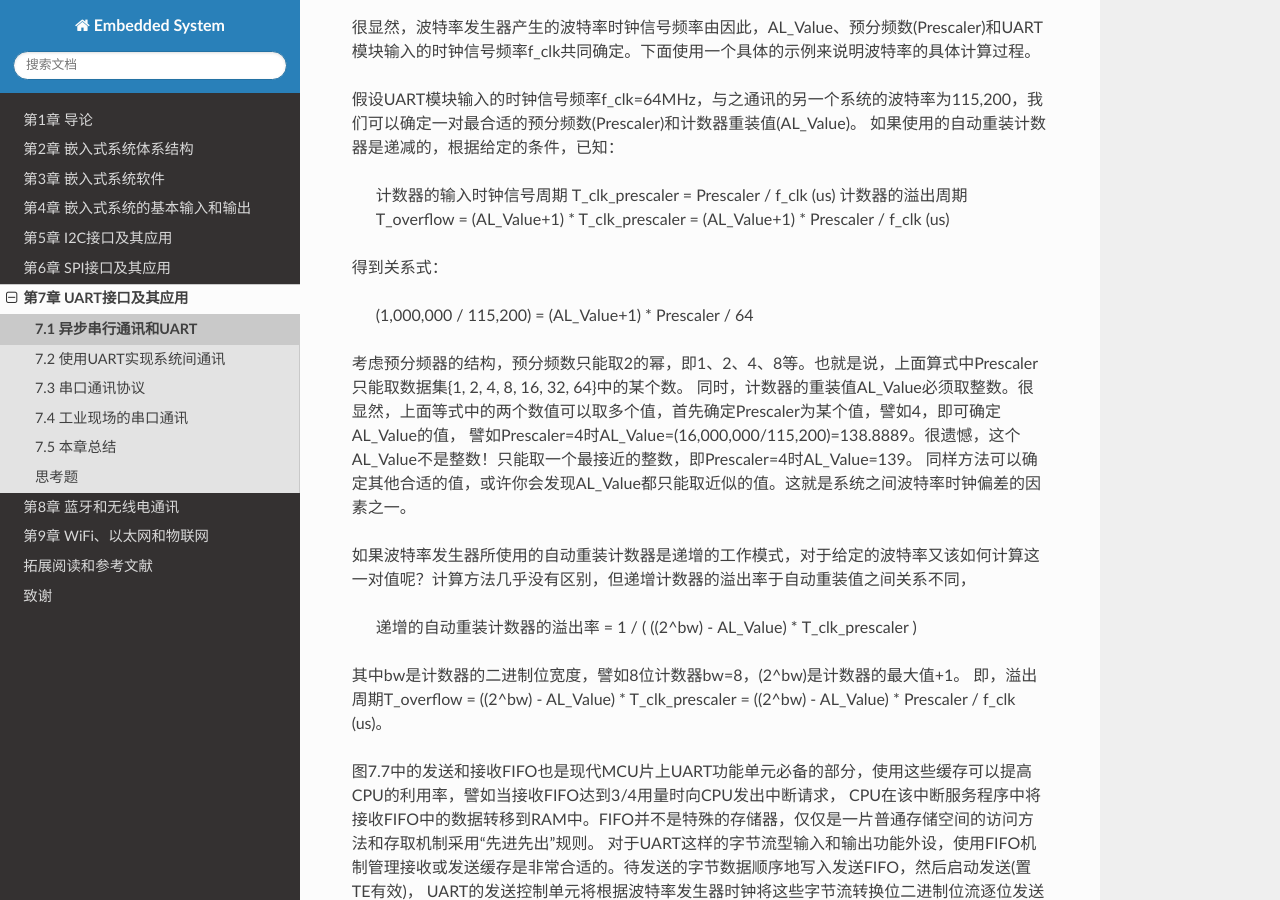
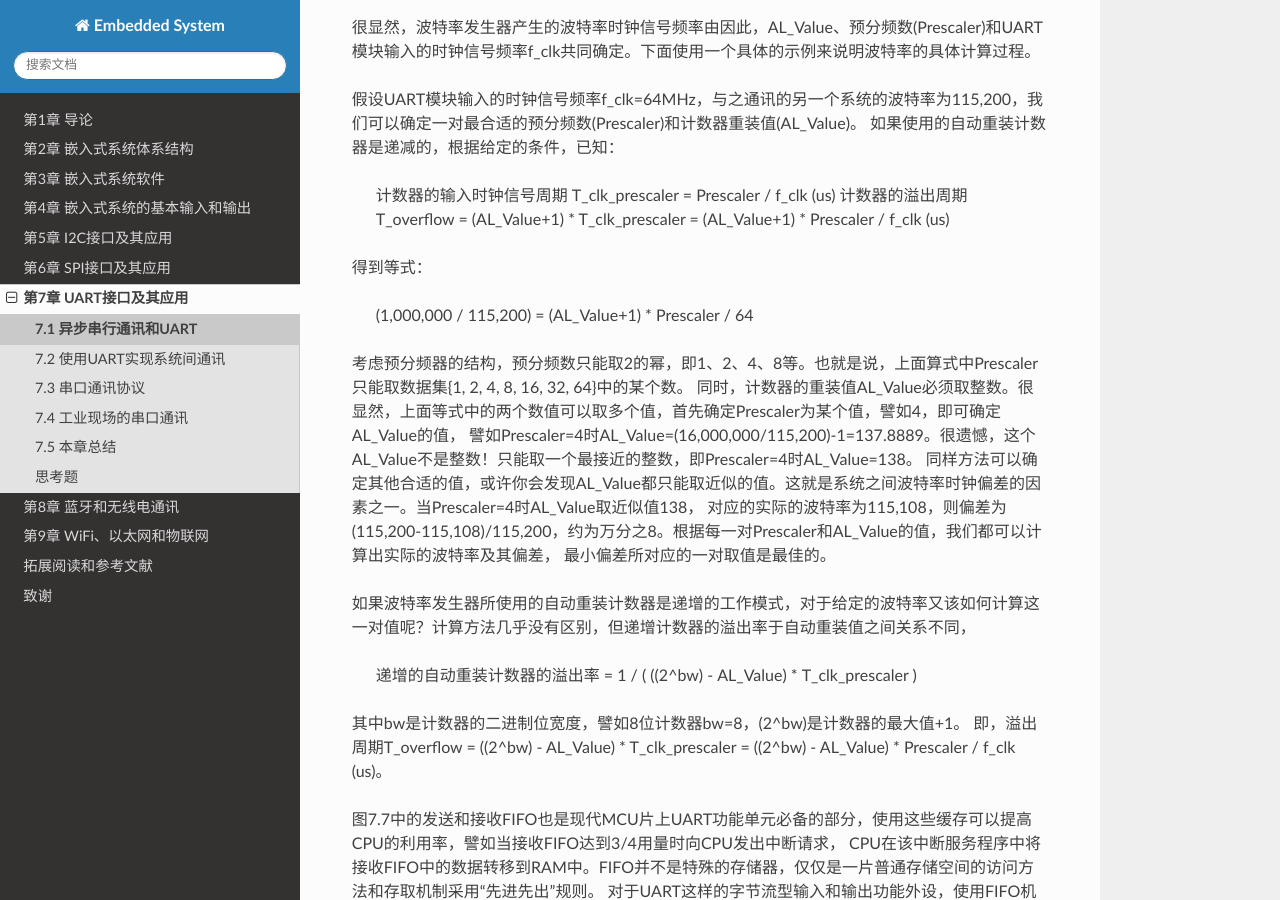
Before and after one commit to BradChan/TheEmbeddedSystem, a Sphinx documentation site: the page built from source/c7_ec_uart_if/uart.rst, in a window 1280 px wide and 900 px high, scrolled down 7272 px. Built offline with Sphinx 7.4.7 and the Read the Docs theme 2.0.0, drawn with Linux system fonts in a browser that asks for light colours; some of the changed text lies outside the part shown.

Commit message:
update ch7.1

```diff
--- a/source/c7_ec_uart_if/problems.rst
+++ b/source/c7_ec_uart_if/problems.rst
@@ -7,3 +7,4 @@
 2. 已知某系统的UART功能单元输入的时钟信号频率为16MHz，且波特率发生器所用的自动重装计数器是递增的模式，按照图7.7所示的UART结构，
    请分别给出1,200、9,600、19,200、57,600、115,200、250,000、1,000,000和4,000,000等8种波特率所对应的预分频数(Prescaler)和计数器重装值，
    并计算每一种波特率的偏差。
+3. 编写几种测试程序，验证第7.2节给出的FIFO队列的控制算法。提示，入列测试，出列测试，队列满时的入列测试，队列为空时的出列测试。
--- a/source/c7_ec_uart_if/uart.rst
+++ b/source/c7_ec_uart_if/uart.rst
@@ -190,14 +190,16 @@ UART主要由四个部分组成：发送和接收控制单元(含移位寄存器
   计数器的输入时钟信号周期 T_clk_prescaler = Prescaler / f_clk (us)
   计数器的溢出周期 T_overflow = (AL_Value+1) * T_clk_prescaler = (AL_Value+1) * Prescaler / f_clk (us)
 
-得到关系式：
+得到等式：
 
   (1,000,000 / 115,200) = (AL_Value+1) * Prescaler / 64
 
 考虑预分频器的结构，预分频数只能取2的幂，即1、2、4、8等。也就是说，上面算式中Prescaler只能取数据集{1, 2, 4, 8, 16, 32, 64}中的某个数。
 同时，计数器的重装值AL_Value必须取整数。很显然，上面等式中的两个数值可以取多个值，首先确定Prescaler为某个值，譬如4，即可确定AL_Value的值，
-譬如Prescaler=4时AL_Value=(16,000,000/115,200)=138.8889。很遗憾，这个AL_Value不是整数！只能取一个最接近的整数，即Prescaler=4时AL_Value=139。
-同样方法可以确定其他合适的值，或许你会发现AL_Value都只能取近似的值。这就是系统之间波特率时钟偏差的因素之一。
+譬如Prescaler=4时AL_Value=(16,000,000/115,200)-1=137.8889。很遗憾，这个AL_Value不是整数！只能取一个最接近的整数，即Prescaler=4时AL_Value=138。
+同样方法可以确定其他合适的值，或许你会发现AL_Value都只能取近似的值。这就是系统之间波特率时钟偏差的因素之一。当Prescaler=4时AL_Value取近似值138，
+对应的实际的波特率为115,108，则偏差为(115,200-115,108)/115,200，约为万分之8。根据每一对Prescaler和AL_Value的值，我们都可以计算出实际的波特率及其偏差，
+最小偏差所对应的一对取值是最佳的。
 
 如果波特率发生器所使用的自动重装计数器是递增的工作模式，对于给定的波特率又该如何计算这一对值呢？计算方法几乎没有区别，但递增计数器的溢出率于自动重装值之间关系不同，
 
--- a/source/c7_ec_uart_if/uart_communication.rst
+++ b/source/c7_ec_uart_if/uart_communication.rst
@@ -2,4 +2,6 @@
 7.2 使用UART实现系统间通讯
 ===========================
 
-UART
+我们在前一节中已深入了解异步串行通讯接口及UART等细节，本节将了解如何使用通讯端口实现嵌入式系统之间的通讯。我们仍从一个示例开始，
+仅使用3根电线实现两个BlueFi之间通讯。本示例需要准备的材料包括：2个BlueFi开源板和3根鳄鱼夹电线。并确保2个BlueFi都能运行Python节本程序，
+只需要你分别将BlueFi开源板插入电脑，并双击复位按钮，然后将Python解释器的固件拖放到BLUEFIBOOT磁盘即可。
```
